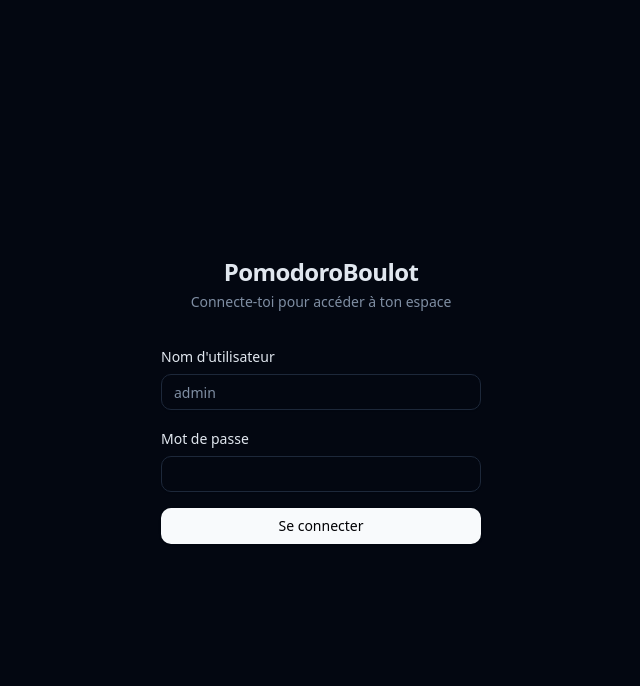
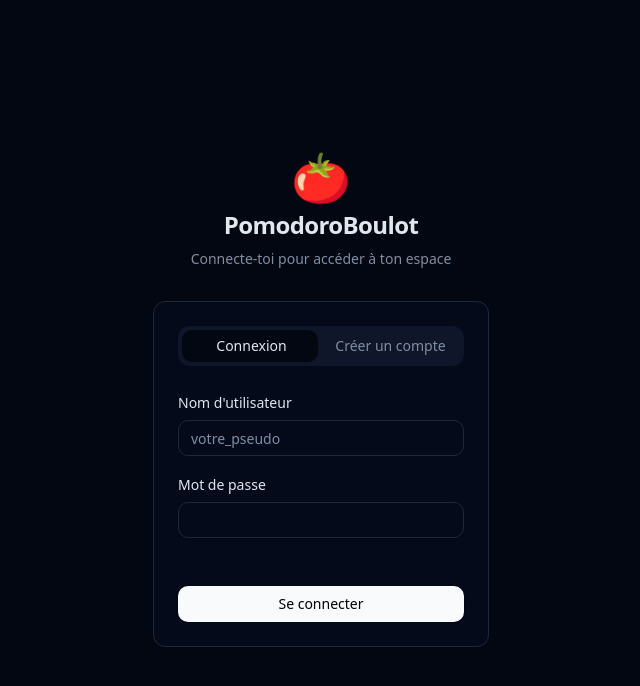
Before and after one commit to CupOfCoffeeX/PomodoroBoulot, a React (Vite) app in the folder apps/desktop/: page / in a window 1280 px wide. Shown: the top 686 px of the page, without its empty margins (319-959 px from the left). Built offline with nearby package versions, Linux system fonts and the light colour scheme; no server answers.

Commit message:
feat(pomodoro-boulot): PomodoroBoulot Desktop - Beta v0.9

```diff
--- a/apps/desktop/src/components/auth/LoginScreen.tsx
+++ b/apps/desktop/src/components/auth/LoginScreen.tsx
@@ -4,21 +4,51 @@ import { Button } from '@/components/ui/button';
 import { Input } from '@/components/ui/input';
 import { Label } from '@/components/ui/label';
 
+type Mode = 'login' | 'register';
+
 export function LoginScreen() {
-  const login = useAuthStore((s) => s.login);
+  const [mode, setMode] = useState<Mode>('login');
   const [username, setUsername] = useState('');
   const [password, setPassword] = useState('');
+  const [confirm, setConfirm] = useState('');
   const [error, setError] = useState('');
   const [loading, setLoading] = useState(false);
+
+  const login = useAuthStore((s) => s.login);
+  const register = useAuthStore((s) => s.register);
+
+  function switchMode(next: Mode) {
+    if (next === mode) return;
+    setMode(next);
+    setError('');
+    setPassword('');
+    setConfirm('');
+  }
 
   async function handleSubmit(e: React.FormEvent) {
     e.preventDefault();
     setError('');
+
+    if (mode === 'register' && password !== confirm) {
+      setError('Les mots de passe ne correspondent pas');
+      return;
+    }
+
     setLoading(true);
     try {
+      if (mode === 'login') {
         await login(username, password);
+      } else {
+        await register(username, password);
+      }
     } catch (err) {
-      setError(err instanceof Error ? err.message : 'Connexion échouée');
+      setError(
+        err instanceof Error
+          ? err.message
+          : mode === 'login'
+            ? 'Connexion échouée'
+            : 'Inscription échouée',
+      );
     } finally {
       setLoading(false);
     }
@@ -26,10 +56,50 @@ export function LoginScreen() {
 
   return (
     <div className="flex h-screen items-center justify-center bg-background">
-      <div className="w-full max-w-sm space-y-8 px-8">
-        <div className="text-center space-y-1">
+      <div className="w-full max-w-sm px-6">
+        {/* Header */}
+        <div className="text-center mb-8 space-y-2">
+          <div className="text-5xl select-none">🍅</div>
           <h1 className="text-2xl font-bold tracking-tight">PomodoroBoulot</h1>
-          <p className="text-sm text-muted-foreground">Connecte-toi pour accéder à ton espace</p>
+          <p
+            className="text-sm text-muted-foreground transition-opacity duration-200"
+            key={mode}
+          >
+            {mode === 'login'
+              ? 'Connecte-toi pour accéder à ton espace'
+              : 'Crée ton compte gratuitement'}
+          </p>
+        </div>
+
+        {/* Card */}
+        <div className="bg-card border border-border rounded-xl p-6 shadow-sm">
+          {/* Mode toggle — sliding pill */}
+          <div className="relative grid grid-cols-2 bg-muted rounded-lg p-1 mb-6 select-none">
+            <div
+              className="absolute inset-y-1 bg-background rounded-md shadow-sm transition-all duration-300 ease-in-out pointer-events-none"
+              style={{
+                left: mode === 'login' ? '4px' : 'calc(50% + 3px)',
+                width: 'calc(50% - 7px)',
+              }}
+            />
+            <button
+              type="button"
+              onClick={() => switchMode('login')}
+              className={`relative z-10 py-1.5 text-sm font-medium rounded-md transition-colors duration-200 ${
+                mode === 'login' ? 'text-foreground' : 'text-muted-foreground hover:text-foreground'
+              }`}
+            >
+              Connexion
+            </button>
+            <button
+              type="button"
+              onClick={() => switchMode('register')}
+              className={`relative z-10 py-1.5 text-sm font-medium rounded-md transition-colors duration-200 ${
+                mode === 'register' ? 'text-foreground' : 'text-muted-foreground hover:text-foreground'
+              }`}
+            >
+              Créer un compte
+            </button>
           </div>
 
           <form onSubmit={handleSubmit} className="space-y-4">
@@ -40,32 +110,81 @@ export function LoginScreen() {
                 value={username}
                 onChange={(e) => setUsername(e.target.value)}
                 autoComplete="username"
-              placeholder="admin"
+                placeholder="votre_pseudo"
                 required
                 disabled={loading}
               />
             </div>
 
             <div className="space-y-1.5">
-            <Label htmlFor="password">Mot de passe</Label>
+              <Label htmlFor="password">
+                Mot de passe
+                {mode === 'register' && (
+                  <span className="text-muted-foreground font-normal ml-1 text-xs">
+                    (8 caractères min.)
+                  </span>
+                )}
+              </Label>
               <Input
                 id="password"
                 type="password"
                 value={password}
                 onChange={(e) => setPassword(e.target.value)}
-              autoComplete="current-password"
+                autoComplete={mode === 'login' ? 'current-password' : 'new-password'}
                 required
                 disabled={loading}
+                minLength={mode === 'register' ? 8 : undefined}
               />
             </div>
 
-          {error && <p className="text-sm text-destructive">{error}</p>}
+            {/* Confirm password — slides in for register */}
+            <div
+              className="overflow-hidden transition-all duration-300 ease-in-out"
+              style={{
+                maxHeight: mode === 'register' ? '90px' : '0px',
+                opacity: mode === 'register' ? 1 : 0,
+              }}
+            >
+              <div className="space-y-1.5 pt-0.5">
+                <Label htmlFor="confirm">Confirmer le mot de passe</Label>
+                <Input
+                  id="confirm"
+                  type="password"
+                  value={confirm}
+                  onChange={(e) => setConfirm(e.target.value)}
+                  autoComplete="new-password"
+                  required={mode === 'register'}
+                  disabled={loading || mode === 'login'}
+                  tabIndex={mode === 'register' ? 0 : -1}
+                />
+              </div>
+            </div>
+
+            {/* Error message */}
+            <div
+              className="overflow-hidden transition-all duration-200 ease-in-out"
+              style={{
+                maxHeight: error ? '60px' : '0px',
+                opacity: error ? 1 : 0,
+              }}
+            >
+              <p className="text-sm text-destructive bg-destructive/10 px-3 py-2 rounded-md">
+                {error}
+              </p>
+            </div>
 
             <Button type="submit" className="w-full" disabled={loading}>
-            {loading ? 'Connexion…' : 'Se connecter'}
+              {loading
+                ? mode === 'login'
+                  ? 'Connexion…'
+                  : 'Création…'
+                : mode === 'login'
+                  ? 'Se connecter'
+                  : 'Créer mon compte'}
             </Button>
           </form>
         </div>
       </div>
+    </div>
   );
 }
--- a/apps/desktop/src/store/authStore.ts
+++ b/apps/desktop/src/store/authStore.ts
@@ -8,6 +8,7 @@ interface AuthState {
   token: string | null;
   user: AuthUser | null;
   login: (username: string, password: string) => Promise<void>;
+  register: (username: string, password: string) => Promise<void>;
   logout: () => void;
 }
 
@@ -42,6 +43,23 @@ export const useAuthStore = create<AuthState>((set) => ({
     set({ token, user });
   },
 
+  register: async (username, password) => {
+    const BASE = import.meta.env.VITE_API_URL ?? 'http://localhost:3000';
+    const res = await fetch(`${BASE}/api/v1/auth/register`, {
+      method: 'POST',
+      headers: { 'Content-Type': 'application/json' },
+      body: JSON.stringify({ username, password }),
+    });
+    if (!res.ok) {
+      const data = await res.json().catch(() => ({}));
+      throw new Error(data.message ?? 'Inscription échouée');
+    }
+    const { token, user } = await res.json() as { token: string; user: AuthUser };
+    localStorage.setItem(TOKEN_KEY, token);
+    localStorage.setItem(USER_KEY, JSON.stringify(user));
+    set({ token, user });
+  },
+
   logout: () => {
     localStorage.removeItem(TOKEN_KEY);
     localStorage.removeItem(USER_KEY);
```
Lines whose indentation alone changed are shown as unchanged.
